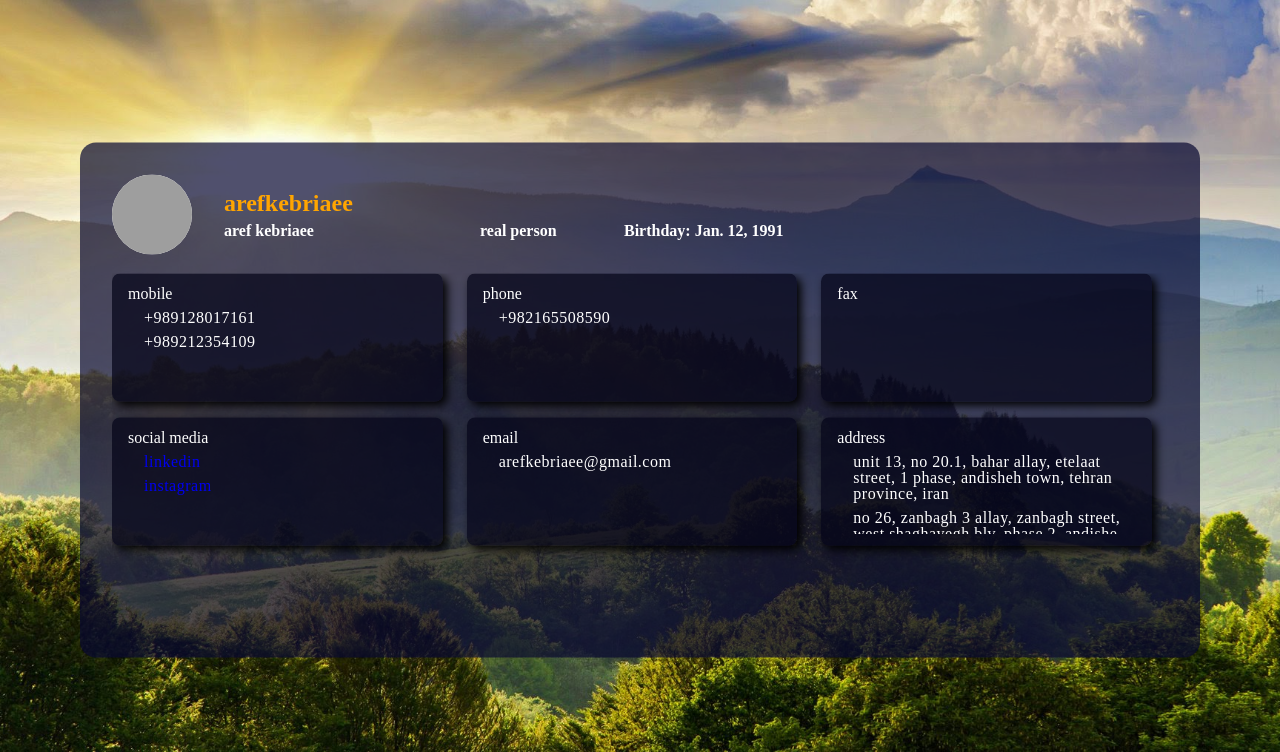
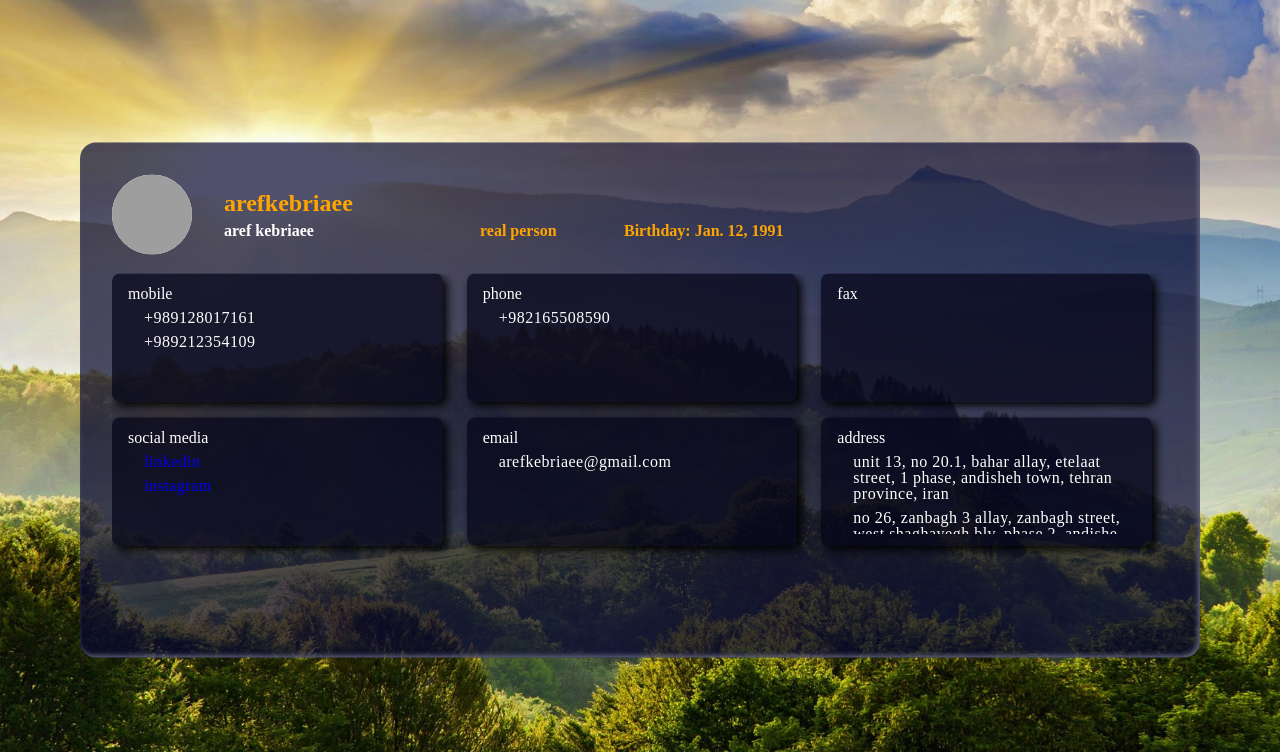
Before and after one commit to arefkebriaee/phonebook, a Django app: page /1/arefkebriaee/ in a window 1280 px wide. Shown: the part 48-800 px from the top of the page. Run offline with Django 4.2, Linux system fonts and the light colour scheme; data comes from the database, SQL or seed files in the repository; style sheets or scripts are compiled from the project's sources; grey boxes are pictures that could not be loaded.

Commit message:
change styles

```diff
--- a/phonebook/static/contact/styles/detail-contact.css
+++ b/phonebook/static/contact/styles/detail-contact.css
@@ -8,6 +8,8 @@ div.container {
           transform: translate(-50%, -50%);
   padding: 2rem 2rem;
   border-radius: 1rem;
+  -webkit-box-shadow: inset #656580 -2px -2px 5px;
+          box-shadow: inset #656580 -2px -2px 5px;
   background-color: rgba(8, 8, 49, 0.7);
 }
 
@@ -43,6 +45,7 @@ div.container p.person-status {
   position: absolute;
   top: 5rem;
   left: 25rem;
+  color: orange;
 }
 
 div.container p.birthday {
@@ -50,6 +53,7 @@ div.container p.birthday {
   position: absolute;
   top: 5rem;
   left: 34rem;
+  color: orange;
 }
 
 div.container ul.ul-container {
--- a/phonebook/static/contact/styles/detail-contact.scss
+++ b/phonebook/static/contact/styles/detail-contact.scss
@@ -7,6 +7,7 @@ div.container {
   transform: translate(-50%, -50%);
   padding: 2rem 2rem;
   border-radius: 1rem;
+  box-shadow: inset rgb(101, 101, 128) -2px -2px 5px;
   background-color: rgba(8, 8, 49, 0.7);
 
   img {
@@ -42,12 +43,14 @@ div.container {
     position: absolute;
     top: 5rem;
     left: 25rem;
+    color: orange;
   }
   p.birthday {
     display: block;
     position: absolute;
     top: 5rem;
     left: 34rem;
+    color: orange;
   }
 
   ul.ul-container {
```
Also changed, not shown: 1 other file.
